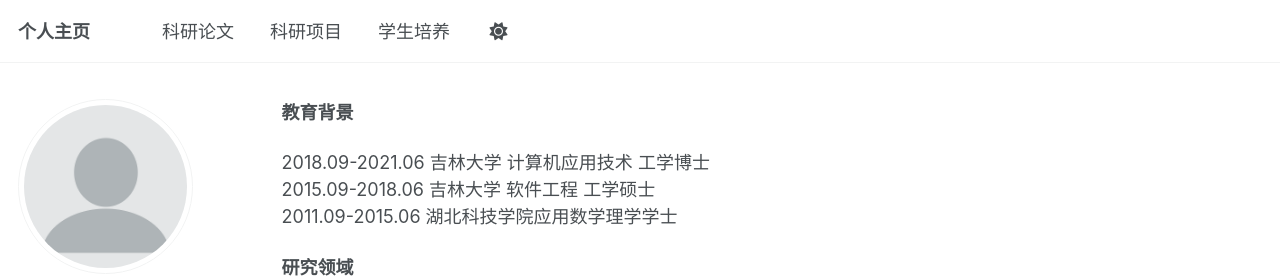
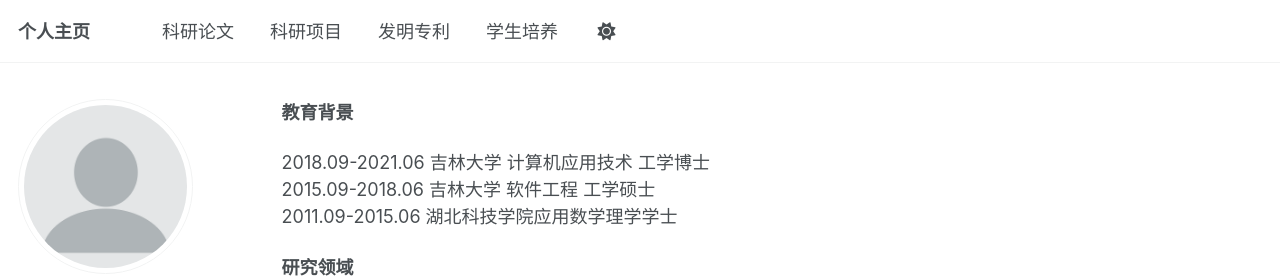
Before and after one commit to abcair/ys, a Jekyll site: the page built from _pages/about.md, in a window 1280 px wide. Shown: the top 278 px of the page. Built offline with Jekyll 4.4.1, drawn with Linux system fonts in a browser that asks for light colours; some web fonts are replaced.

Commit message:
Update navigation.yml
Signed-off-by: abcair <57550630+abcair@users.noreply.github.com>

```diff
--- a/_data/navigation.yml
+++ b/_data/navigation.yml
@@ -13,6 +13,9 @@ main:
 
   - title: "科研项目"
     url: /project/
+
+  - title: "发明专利"
+    url: /patent/
 
   - title: "学生培养"
     url: /student/
```
